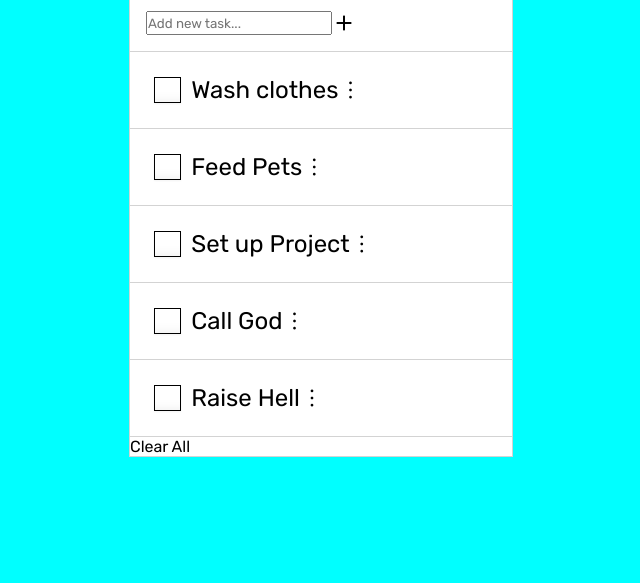
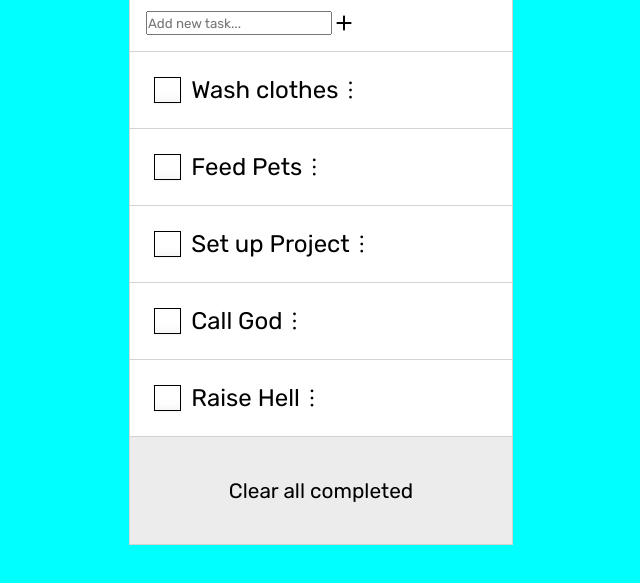
Before and after one commit to jfoyarzo/ToDo-list, a website built with webpack: page src/index.html in a window 1280 px wide. Shown: the part 317-900 px from the top of the page, without its empty margins (319-959 px from the left). Built offline with nearby package versions, Linux system fonts and the light colour scheme.

Commit message:
Add style to 'Clear all completed' div

```diff
--- a/src/index.html
+++ b/src/index.html
@@ -56,7 +56,7 @@
             </li>
         </ul>
         <div class="clear">
-            <p>Clear All</p>
+            <p>Clear all completed</p>
         </div>
     </div>
 </body>
--- a/src/style.css
+++ b/src/style.css
@@ -62,7 +62,6 @@ body {
   background-color: rgba(224, 224, 224, 0.6);
   border: 1px solid #adb8c0;
   box-shadow: 0 1px 2px rgba(0, 0, 0, 0.05), inset 0 -15px 10px -12px rgba(0, 0, 0, 0.05), inset 15px 10px -12px rgba(255, 255, 255, 0.1);
-  color: #99a1a7;
 }
 
 .checkInput:active,
@@ -87,3 +86,15 @@ body {
     'GRAD' 0,
     'opsz' 48;
 }
+
+.clear {
+  display: flex;
+  justify-content: center;
+  padding: 2em;
+  font-size: 1.3em;
+  background-color: rgba(224, 224, 224, 0.6);
+}
+
+.clear:hover {
+  cursor: pointer;
+}
```
Also changed, not shown: dist/index.html, dist/main.js.
